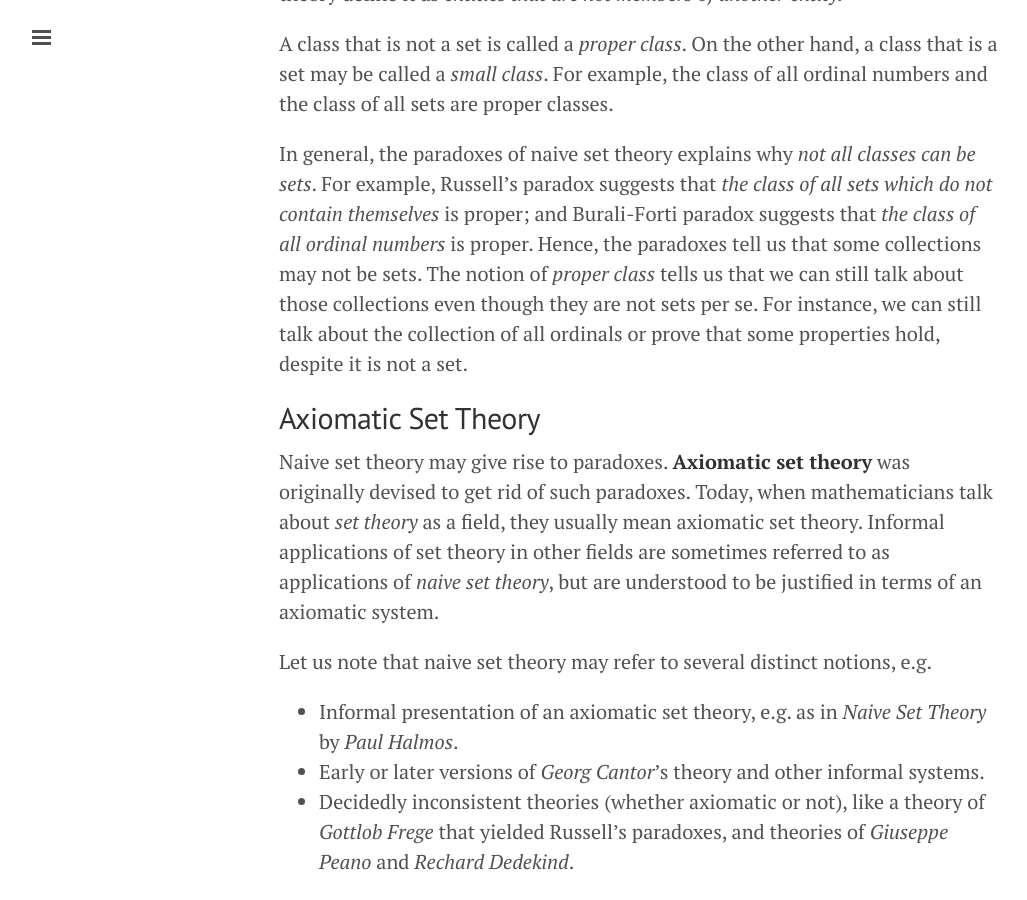
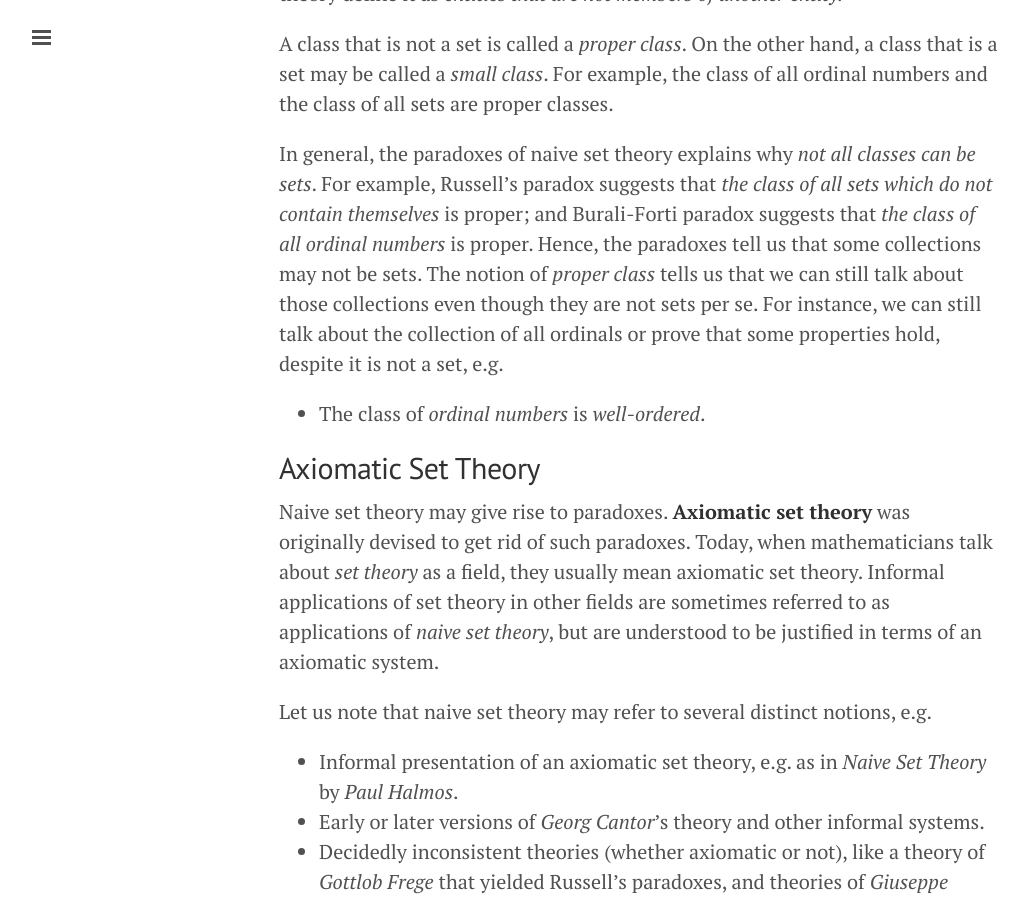
Before and after one commit to xlives/xlives.github.io, a Jekyll site: the page built from _posts/2016-09-14-set-vs-class-set-theory.markdown, in a window 1280 px wide and 900 px high, scrolled down 768 px. Shown: the whole window, without its empty margins (1-1028 px from the left). Built offline with Jekyll 4.4.1, drawn with Linux system fonts in a browser that asks for light colours.

Commit message:
Post update: Set vs Class (Set Theory)

```diff
--- a/_posts/2016-09-14-set-vs-class-set-theory.markdown
+++ b/_posts/2016-09-14-set-vs-class-set-theory.markdown
@@ -31,7 +31,9 @@ Burali-Forti paradox suggests that *the class of all ordinal numbers* is proper.
 Hence, the paradoxes tell us that some collections may not be sets. The notion of *proper class* tells us
 that we can still talk about those collections even though they are not sets per se.
 For instance, we can still talk about the collection of all ordinals or prove that some properties hold,
-despite it is not a set.
+despite it is not a set, e.g.
+
+* The class of *ordinal numbers* is *well-ordered*.
 
 ## Axiomatic Set Theory
 
```
